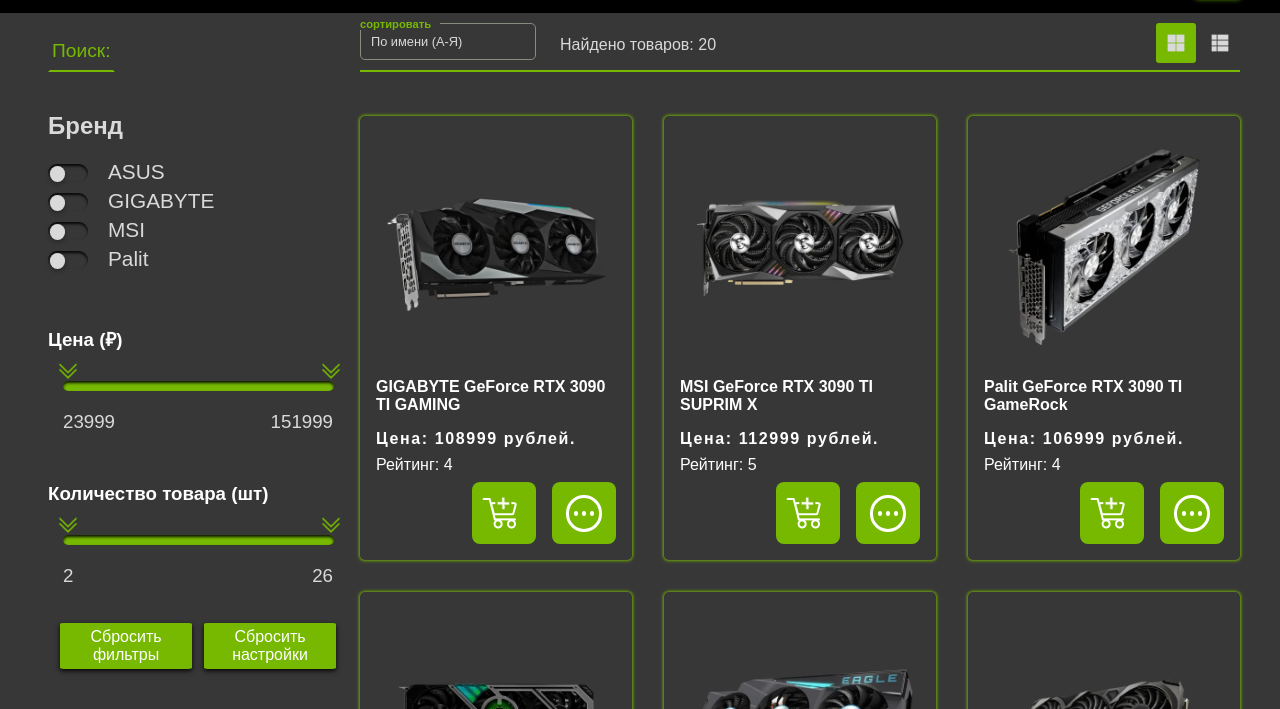
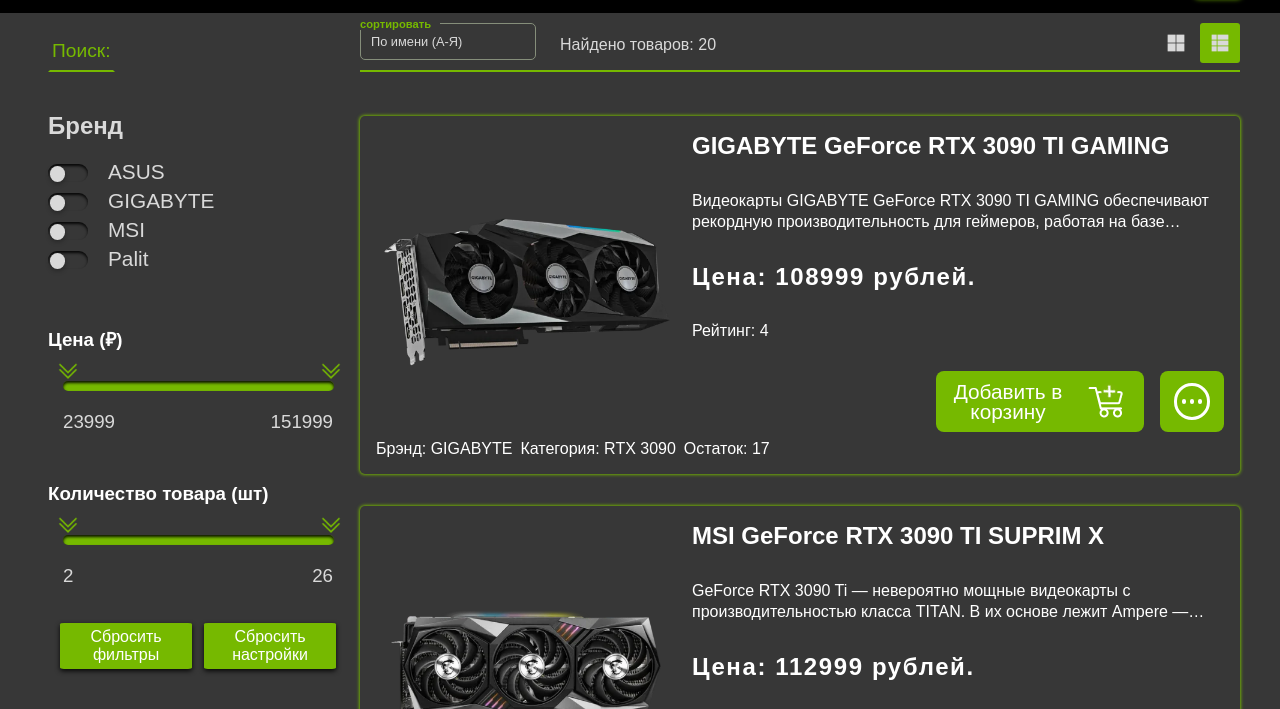
Before and after one commit to evgeniydolgov/online-store, a website built with webpack: page src/index.html in a window 1280 px wide. Shown: the part 71-780 px from the top of the page. Built offline with nearby package versions, Linux system fonts and the light colour scheme; files whose address does not match are found by name.

Commit message:
feat: add view types and functions

```diff
--- a/src/assets/enums/cardView.ts
+++ b/src/assets/enums/cardView.ts
@@ -1,4 +1,4 @@
 export enum CardView {
-    tile,
-    simple,
+    tile = 'tile',
+    simple = 'simple',
 }
--- a/src/assets/scss/components/_goods_card.scss
+++ b/src/assets/scss/components/_goods_card.scss
@@ -14,7 +14,7 @@
         box-shadow: 0 0 0.4rem 0.05rem $color_main_green;
         border-radius: 0.3rem;
     }
-    &.small_card {
+    &.tile_card {
         width: 17rem;
 
         .top_section {
--- /dev/null
+++ b/src/assets/ts/lib/cardView.ts
@@ -0,0 +1,22 @@
+import { CardView } from '../../enums/cardView';
+import { store } from '../store';
+
+const CARD_VIEW_KEY = 'mode';
+
+export const getCardViewFromUrl = () => {
+    const url = new URL(location.href);
+
+    const view = url.searchParams.get(CARD_VIEW_KEY);
+
+    if (view && view === CardView.tile) return view;
+
+    return CardView.simple;
+};
+
+export const setCardView = (newView: CardView) => {
+    store.view_settings.mode = newView;
+
+    const url = new URL(location.href);
+
+    url.searchParams.set(CARD_VIEW_KEY, newView.toString());
+};
--- a/src/assets/ts/lib/getCardHtml.ts
+++ b/src/assets/ts/lib/getCardHtml.ts
@@ -1,9 +1,11 @@
+import { CardView } from '../../enums/cardView';
 import { GoodsItem } from '../../interfaces';
+import { CardOptions } from '../../types';
 import { checkElem } from '../helpers/checkers';
 import { isGoodsItemInCart } from './cartFunctions';
 import { handlerAddToCartClick } from './handlers';
 
-export async function getCardHtml(cardData: GoodsItem, options?: Record<string, string>) {
+export async function getCardHtml(cardData: GoodsItem, { view }: CardOptions) {
     const tplToRender = 'goodsCardTpl.html';
 
     const CARD_IDS = ['gc_title', 'gc_description', 'gc_price', 'gc_rating', 'gc_stock', 'gc_brand', 'gc_category'];
@@ -15,10 +17,11 @@
             const html = domParcer.parseFromString(text, 'text/html');
             return checkElem(html.querySelector('#goods_card'));
         });
-    console.log(options);
+    // console.log(options);
 
     if (card) {
         card.dataset.goodsId = String(cardData.id);
+        if (view === CardView.tile) card.classList.add('tile_card');
         const img = checkElem(card).querySelector('#gc_image');
         if (img instanceof HTMLImageElement) {
             img.setAttribute('src', cardData.images[0]);
--- a/src/assets/ts/lib/initStore.ts
+++ b/src/assets/ts/lib/initStore.ts
@@ -10,6 +10,7 @@
 import { store } from '../store';
 import { loadDataStore } from './loadData';
 import { getCartSum } from './cartFunctions';
+import { getCardViewFromUrl } from './cardView';
 
 const getGoodsBrands = (goods: GoodsItem[]) => Array.from(new Set(goods.map((goodsItem) => String(goodsItem.brand))));
 
@@ -18,6 +19,7 @@
 
 export function initStore() {
     store.settings.isLSAvailabel = LS.isLSAvailabel();
+    store.view_settings.mode = getCardViewFromUrl();
 
     store.goodsItems = loadDataStore();
 
--- a/src/assets/ts/lib/renderStore.ts
+++ b/src/assets/ts/lib/renderStore.ts
@@ -17,10 +17,14 @@
 
     const app = checkElem(document.querySelector('#app'));
 
+    const view = store.view_settings.mode;
+
+    newPage?.querySelector(`#radio-${view}`)?.setAttribute('checked', 'true');
+
     const goodsCardsHtmlArr: HTMLElement[] = [];
 
     for (let i = 0; i < store.filteredGoodsItems.length; i++)
-        goodsCardsHtmlArr.push(await getCardHtml(store.filteredGoodsItems[i]));
+        goodsCardsHtmlArr.push(await getCardHtml(store.filteredGoodsItems[i], { view }));
 
     const goodsDiv = checkElem(newPage).querySelector('#goods');
 
--- /dev/null
+++ b/src/assets/types/cardOptions.ts
@@ -0,0 +1,3 @@
+import { CardView } from '../enums/cardView';
+
+export type CardOptions = { view: CardView };
--- a/src/assets/types/index.ts
+++ b/src/assets/types/index.ts
@@ -1,3 +1,4 @@
+import { CardOptions } from './cardOptions';
 import { CartItems } from './cartItems';
 
-export { CartItems };
+export { CartItems, CardOptions };
--- a/src/templates/goodsCardTpl.html
+++ b/src/templates/goodsCardTpl.html
@@ -1,4 +1,4 @@
-<div class="goods_card small_card" data-goodsId="" id="goods_card">
+<div class="goods_card" data-goodsId="" id="goods_card">
     <div class="top_section">
         <img src="" alt="" id="gc_image" width="300" height="20" class="card_img" />
         <div class="card_description_section">
--- a/src/templates/storePage.html
+++ b/src/templates/storePage.html
@@ -87,18 +87,18 @@
                     </div>
                     <div class="sort__all-cards-number" id="find_goods">Найдено товаров:</div>
                 </div>
-                <div>
+                <form id="select-shop-view">
                     <div class="form_radio_btn">
-                        <input id="radio-1" type="radio" name="radio" value="1" checked />
-                        <label for="radio-1"></label>
+                        <input id="radio-tile" type="radio" name="radio-shop-view" value="tile" />
+                        <label for="radio-tile"></label>
                         <div class="btn__list"></div>
                     </div>
                     <div class="form_radio_btn">
-                        <input id="radio-2" type="radio" name="radio" value="2" />
-                        <label for="radio-2"></label>
+                        <input id="radio-simple" type="radio" name="radio-shop-view" value="simple" />
+                        <label for="radio-simple"></label>
                         <div class="btn__block"></div>
                     </div>
-                </div>
+                </form>
             </div>
             <div class="shop-page__content" id="goods"></div>
         </div>
```
